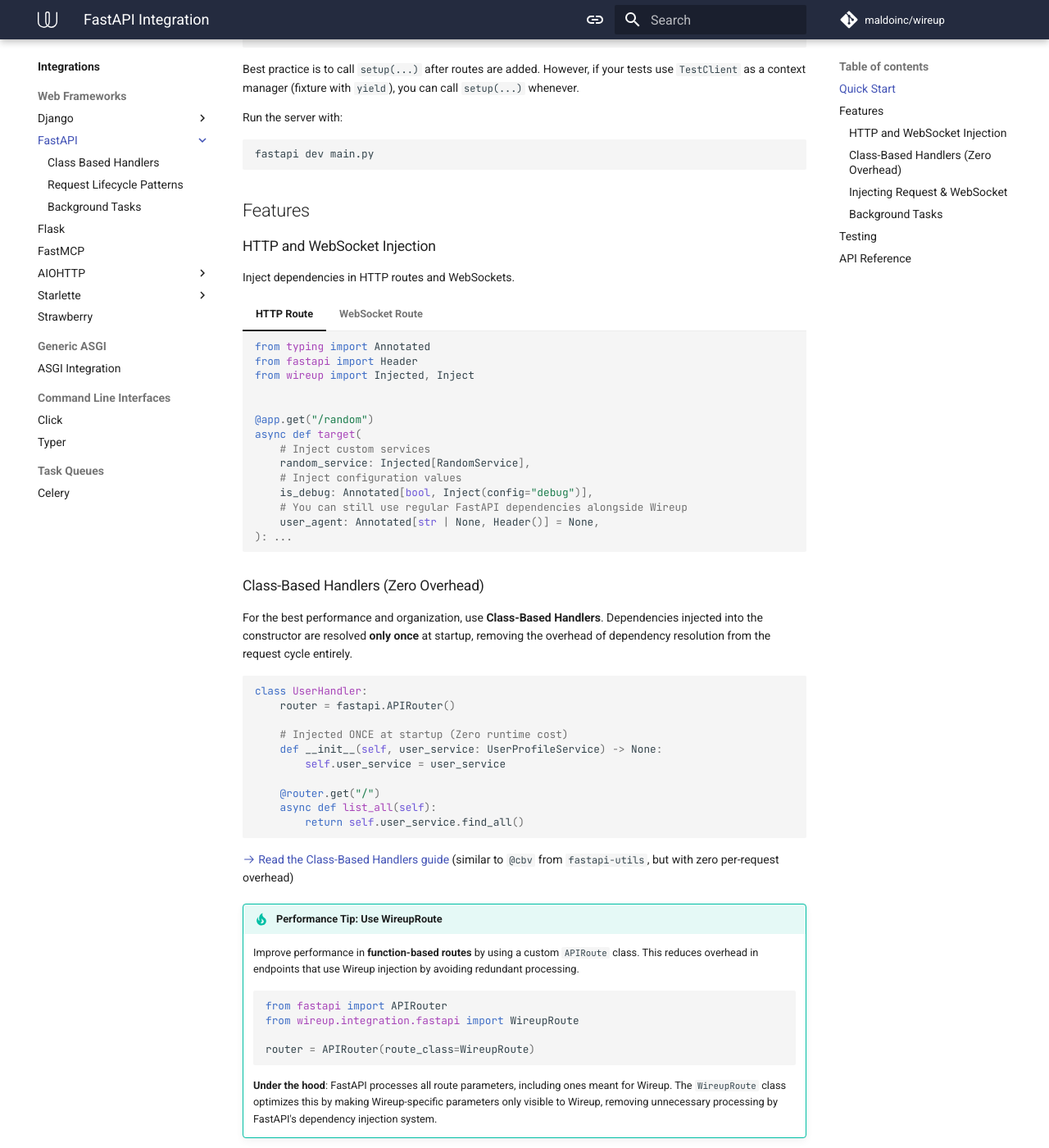
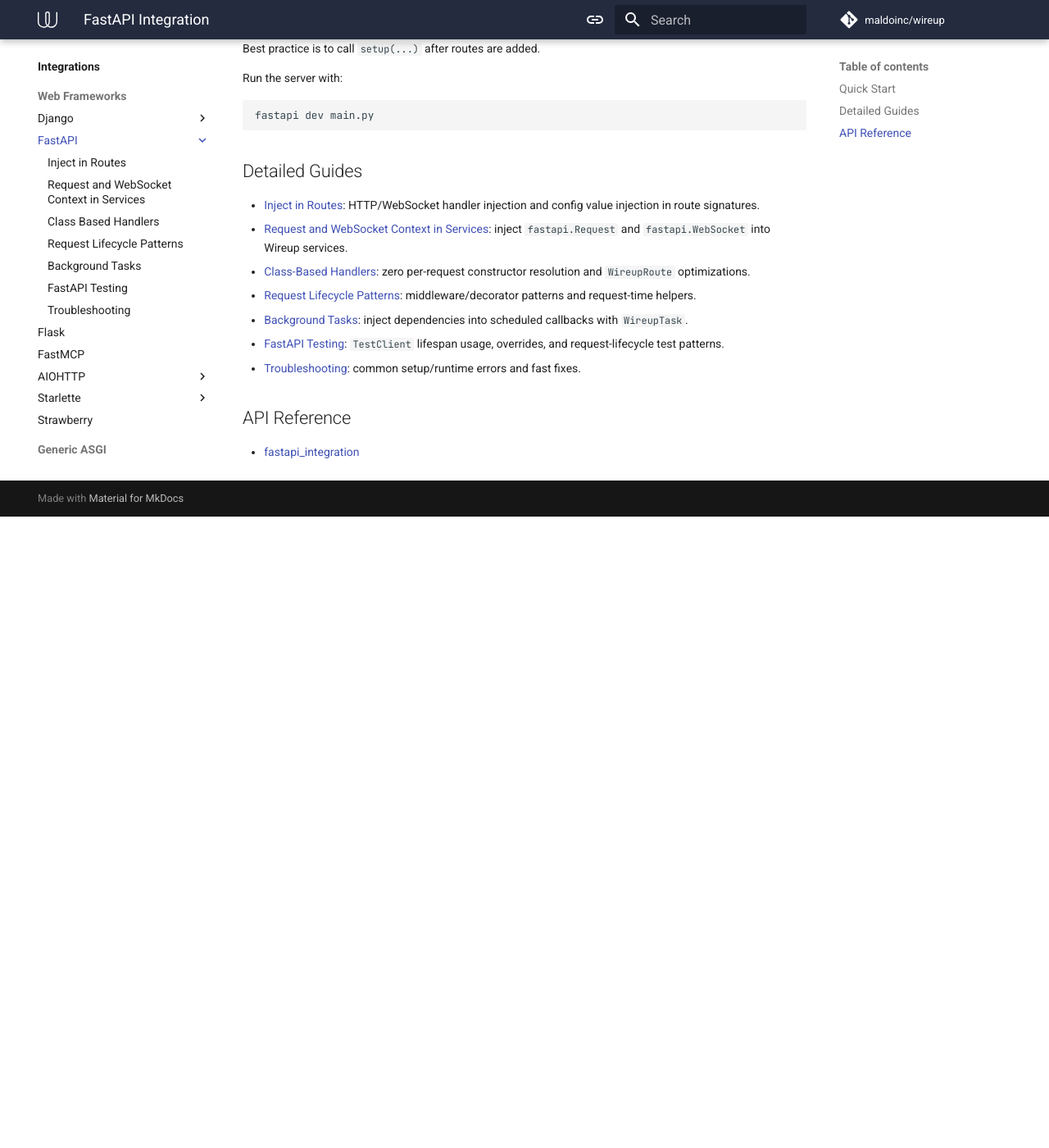
Before and after one commit to maldoinc/wireup, an MkDocs documentation site: the page built from docs/pages/integrations/fastapi/index.md, in a window 1280 px wide and 1400 px high, scrolled down 1374 px. Shown: the whole window at 82% size. Built offline with MkDocs 1.6.1 and Material for MkDocs 9.7.7, drawn with Linux system fonts in a browser that asks for light colours; comment, search, counter and statistics services are not loaded; the version menu is left out; after the commit the page ends 2004 px from its top, so only the background shows below that; some of the changed text lies outside the part shown.

Commit message:
Revamp fastapi docs

````diff
--- a/docs/mkdocs.yml
+++ b/docs/mkdocs.yml
@@ -33,9 +33,13 @@ nav:
         - Troubleshooting: integrations/django/troubleshooting.md
       - FastAPI:
         - FastAPI Integration: integrations/fastapi/index.md
+        - Inject in Routes: integrations/fastapi/inject_in_routes.md
+        - Request and WebSocket Context in Services: integrations/fastapi/context_in_services.md
         - Class Based Handlers: integrations/fastapi/class_based_handlers.md
         - Request Lifecycle Patterns: integrations/fastapi/request_lifecycle_patterns.md
         - Background Tasks: integrations/fastapi/background_tasks.md
+        - FastAPI Testing: integrations/fastapi/testing.md
+        - Troubleshooting: integrations/fastapi/troubleshooting.md
       - Flask:
         - Flask Integration: integrations/flask/index.md
       - FastMCP:
--- a/docs/pages/integrations/fastapi/index.md
+++ b/docs/pages/integrations/fastapi/index.md
@@ -1,3 +1,7 @@
+---
+description: FastAPI dependency injection with Wireup: type-safe DI for routes, WebSockets, lifecycle hooks, class-based handlers, and background tasks.
+---
+
 # :simple-fastapi: FastAPI Integration
 
 <div class="grid cards annotate" markdown>
@@ -34,49 +38,47 @@
 
 </div>
 
-!!! info
+!!! tip "Migrating from FastAPI Depends?"
 
-    If you want the rationale on why Wireup might be for you, and a step-by-step migration path, including low-risk migration to try out,
-    read [Migrate from FastAPI Depends to Wireup](../../migrate_to_wireup/fastapi_depends.md).
+    Evaluating Wireup for your FastAPI project? Check out the migration page which includes common pain points with FastAPI Depends and how to solve them with Wireup as well
+    as a low-friction migration path:
+
+    [Migrate from FastAPI Depends to Wireup](../../migrate_to_wireup/fastapi_depends.md).
 
 ## Quick Start
 
-Here is a complete, copy-pasteable example to get you running in under 2 minutes.
-
-Create an [async container](../../container.md), define your services, then initialize the integration by calling
-`wireup.integration.fastapi.setup`.
+This is the shortest path to a working FastAPI endpoint with Wireup injection.
 
 ```python title="main.py"
+from fastapi import FastAPI
 import wireup
-from fastapi import FastAPI
-from wireup import injectable, Injected
 import wireup.integration.fastapi
+from wireup import Injected, injectable
 
 
-# 1. Define a service (add @injectable)
+# 1. Define services
 @injectable
 class GreeterService:
     def greet(self, name: str) -> str:
         return f"Hello, {name}!"
 
 
-# 2. Create the container
+# 2. Create container
 container = wireup.create_async_container(injectables=[GreeterService])
 
-# 3. Create the FastAPI app and define your routes
 app = FastAPI()
 
 
+# 3. Use Injected[T] in routes for Wireup injection
 @app.get("/")
 async def greet(greeter: Injected[GreeterService]):
     return {"message": greeter.greet("World")}
 
 
-# 4. Initialize Wireup
+# 4. Initialize Wireup integration
 wireup.integration.fastapi.setup(container, app)
 ```
-
-Best practice is to call `setup(...)` after routes are added. However, if your tests use `TestClient` as a context manager (fixture with `yield`), you can call `setup(...)` whenever.
+Best practice is to call `setup(...)` after routes are added.
 
 Run the server with:
 
@@ -84,148 +86,15 @@ Run the server with:
 fastapi dev main.py
 ```
 
-## Features
+## Detailed Guides
 
-### HTTP and WebSocket Injection
-
-Inject dependencies in HTTP routes and WebSockets.
-
-=== "HTTP Route"
-
-    ```python
-    from typing import Annotated
-    from fastapi import Header
-    from wireup import Injected, Inject
-
-
-    @app.get("/random")
-    async def target(
-        # Inject custom services
-        random_service: Injected[RandomService],
-        # Inject configuration values
-        is_debug: Annotated[bool, Inject(config="debug")],
-        # You can still use regular FastAPI dependencies alongside Wireup
-        user_agent: Annotated[str | None, Header()] = None,
-    ): ...
-    ```
-
-=== "WebSocket Route"
-
-    ```python
-    from fastapi import WebSocket
-    from wireup import Injected
-
-
-    @app.websocket("/ws")
-    async def ws(websocket: WebSocket, greeter: Injected[GreeterService]): ...
-    ```
-
-### Class-Based Handlers (Zero Overhead)
-
-For the best performance and organization, use **Class-Based Handlers**. Dependencies injected into the constructor are
-resolved **only once** at startup, removing the overhead of dependency resolution from the request cycle entirely.
-
-```python
-class UserHandler:
-    router = fastapi.APIRouter()
-
-    # Injected ONCE at startup (Zero runtime cost)
-    def __init__(self, user_service: UserProfileService) -> None:
-        self.user_service = user_service
-
-    @router.get("/")
-    async def list_all(self):
-        return self.user_service.find_all()
-```
-
-[:octicons-arrow-right-24: Read the Class-Based Handlers guide](class_based_handlers.md) (similar to `@cbv` from
-`fastapi-utils`, but with zero per-request overhead)
-
-!!! tip "Performance Tip: Use WireupRoute"
-
-    Improve performance in **function-based routes** by using a custom `APIRoute` class. This reduces overhead in endpoints
-    that use Wireup injection by avoiding redundant processing.
-
-    ```python
-    from fastapi import APIRouter
-    from wireup.integration.fastapi import WireupRoute
-
-    router = APIRouter(route_class=WireupRoute)
-    ```
-
-    **Under the hood**: FastAPI processes all route parameters, including ones meant for Wireup. The `WireupRoute` class
-    optimizes this by making Wireup-specific parameters only visible to Wireup, removing unnecessary processing by FastAPI's
-    dependency injection system.
-
-### Injecting Request & WebSocket
-
-To inject the `Request` or `WebSocket` object into your scoped-lifetime services (e.g. for logging or auth), add
-`wireup.integration.fastapi` to your container and request `fastapi.Request` or `fastapi.WebSocket` in your
-dependencies.
-
-```python hl_lines="6"
-import wireup
-import wireup.integration.fastapi
-
-container = wireup.create_async_container(
-    # Add the integration module to injectables
-    injectables=[services, wireup.integration.fastapi],
-)
-```
-
-```python hl_lines="6"
-import fastapi
-
-
-@injectable(lifetime="scoped")
-class HttpAuthenticationService:
-    def __init__(self, request: fastapi.Request) -> None: ...
-```
-
-### Background Tasks
-
-[:octicons-arrow-right-24: Background Tasks](background_tasks.md)
-
-## Testing
-
-For general testing tips with Wireup refer to the [test docs](../../testing.md). With the FastAPI integration, you can
-override dependencies in the container as follows.
-
-```python title="test_thing.py"
-from wireup.integration.fastapi import get_app_container
-
-
-def test_override(client):
-    class DummyGreeter(GreeterService):
-        def greet(self, name: str) -> str:
-            return f"Hi, {name}"
-
-    with get_app_container(app).override.injectable(
-        GreeterService,
-        new=DummyGreeter(),
-    ):
-        res = client.get("/greet?name=Test")
-```
-
-See
-[FastAPI integration tests](https://github.com/maldoinc/wireup/blob/master/test/integration/fastapi/test_fastapi_integration.py)
-for more examples.
-
-!!! warning
-
-    FastAPI's lifespan events are required for Wireup startup/shutdown integration.
-    In tests, always use `TestClient` as a context manager (fixture with `yield`) so lifespan runs.
-    If you call `setup(...)` before adding routes, this is required for injection to be ready in tests.
-    It is also required for class-based handlers or generator factories.
-
-    ```python
-    @pytest.fixture()
-    def client(app: FastAPI) -> Iterator[TestClient]:
-        with TestClient(app) as client:
-            yield client
-    ```
-
-[:octicons-arrow-right-24: Read the full Testing guide](../../testing.md)
+- [Inject in Routes](inject_in_routes.md): HTTP/WebSocket handler injection and config value injection in route signatures.
+- [Request and WebSocket Context in Services](context_in_services.md): inject `fastapi.Request` and `fastapi.WebSocket` into Wireup services.
+- [Class-Based Handlers](class_based_handlers.md): zero per-request constructor resolution and `WireupRoute` optimizations.
+- [Request Lifecycle Patterns](request_lifecycle_patterns.md): middleware/decorator patterns and request-time helpers.
+- [Background Tasks](background_tasks.md): inject dependencies into scheduled callbacks with `WireupTask`.
+- [FastAPI Testing](testing.md): `TestClient` lifespan usage, overrides, and request-lifecycle test patterns.
+- [Troubleshooting](troubleshooting.md): common setup/runtime errors and fast fixes.
 
 ## API Reference
 
````
Also changed, not shown: docs/pages/integrations/fastapi/class_based_handlers.md (+16 -0 lines), docs/pages/integrations/fastapi/context_in_services.md (added, +67 -0 lines), docs/pages/integrations/fastapi/inject_in_routes.md (added, +43 -0 lines), docs/pages/integrations/fastapi/testing.md (added, +115 -0 lines), docs/pages/integrations/fastapi/troubleshooting.md (added, +98 -0 lines), docs/pages/integrations/index.md (+4 -2 lines).
